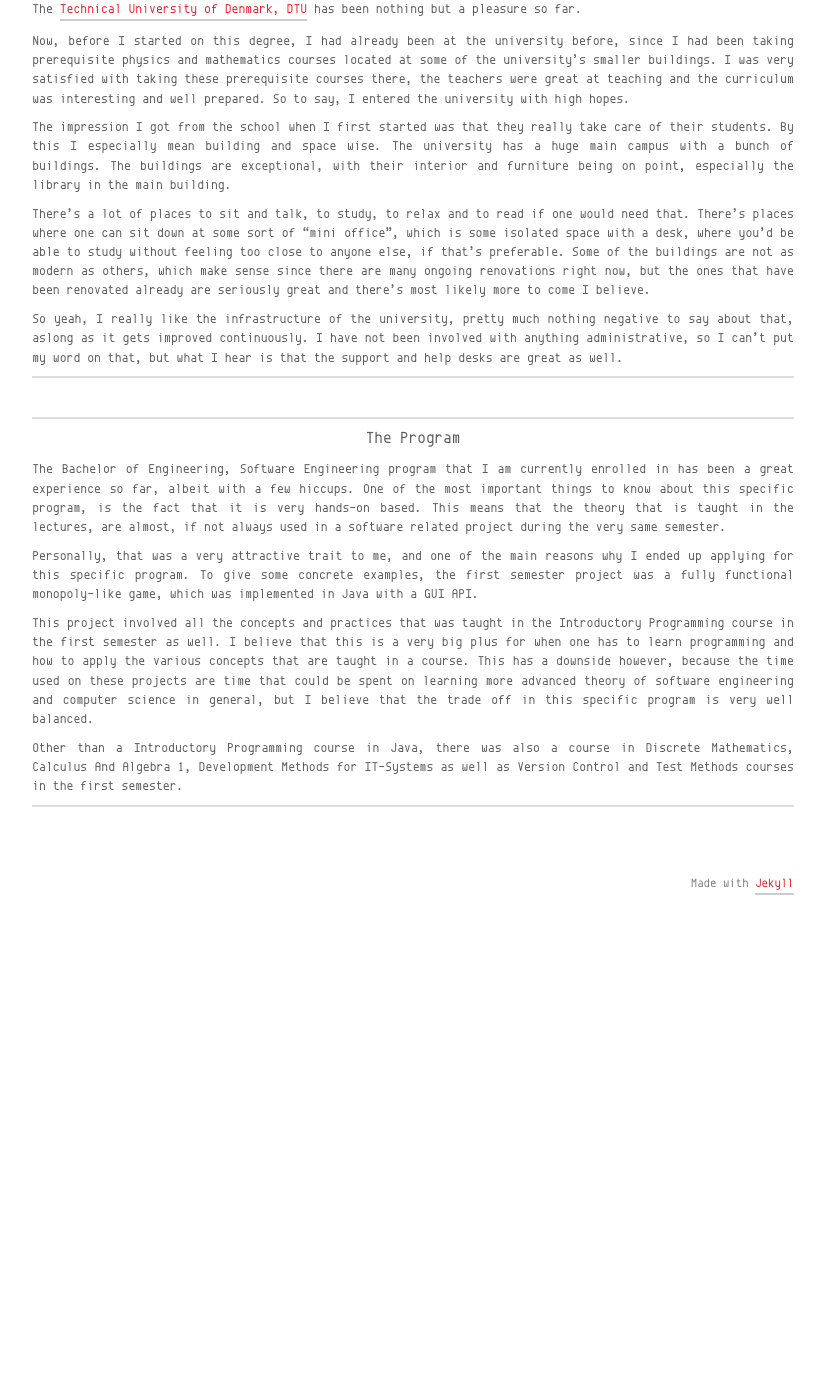
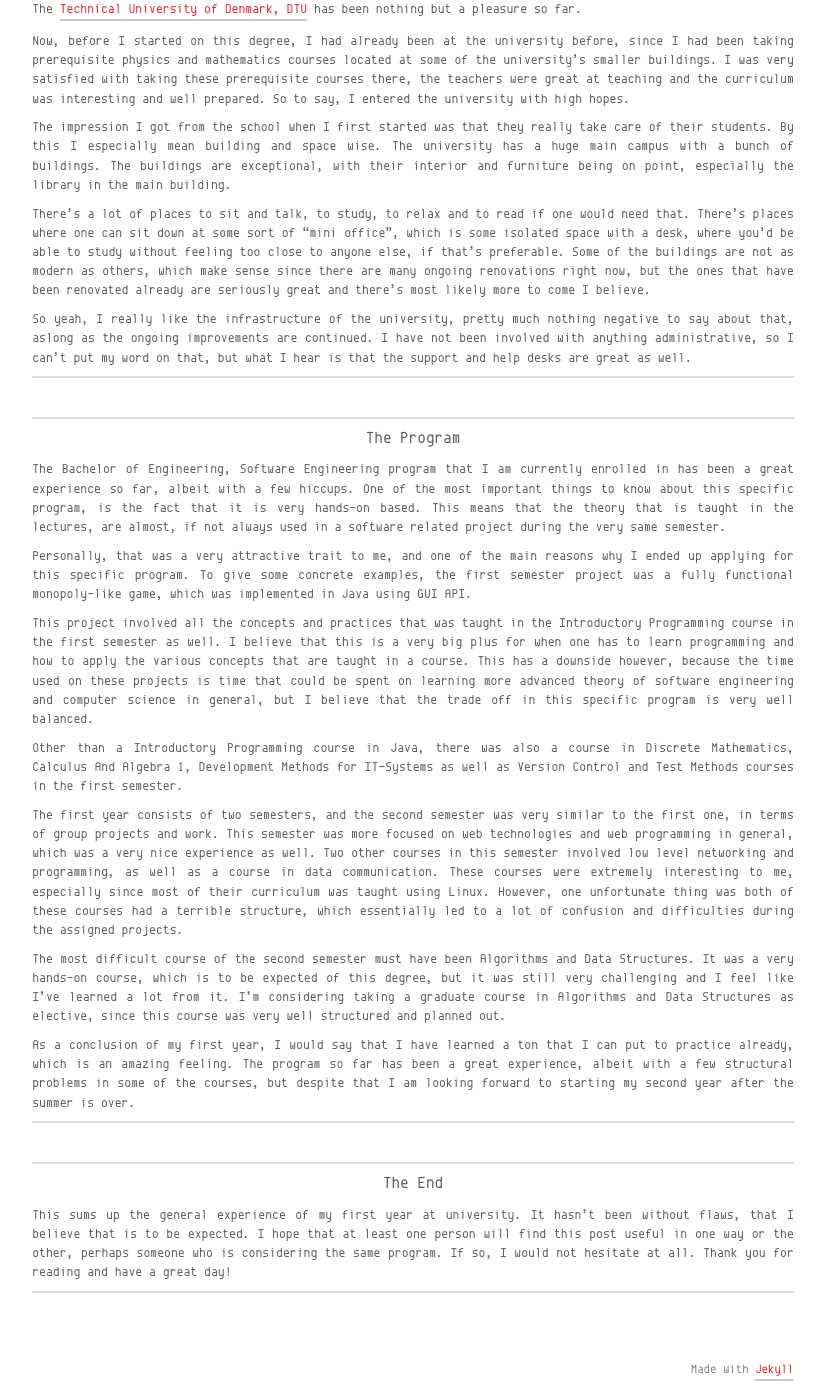
Before and after one commit to InAbsencia/inabsentia.io, a Jekyll site: the page built from src/_posts/2017-06-22-First-Year-Of-BEng-Software-Engineering.markdown, in a window 1280 px wide and 1400 px high, scrolled down 546 px. Shown: the whole window, without its empty margins (227-1052 px from the left). Built offline with Jekyll 4.4.1, drawn with Linux system fonts in a browser that asks for light colours; before the commit the page ends 1460 px from its top, so only the background shows below that.

Commit message:
Small changes. :)

```diff
--- a/_config.yml
+++ b/_config.yml
@@ -1,8 +1,8 @@
 # SEO settings
 title: InAbsentia
 description: "*nix site about software engineering and other wonderful niche things"
-keywords: "ricing, linux, nix, unix, bsd, arch, gentoo, funtoo, open-source, gpl, mit, git, code, coding, programming, software, engineering,
-    development, developer, programmer, computer, science, security, network, networking, personal, website, projects"
+keywords: "ricing, linux, nix, unix, bsd, arch, gentoo, funtoo, ubuntu, open-source, gpl, mit, git, code, coding, programming, software, engineer,
+           engineering, development, developer, programmer, computer, science, security, network, networking, personal, website, projects"
 
 url: https://inabsentia.io
 baseurl: null
--- a/src/_posts/2017-06-22-First-Year-Of-BEng-Software-Engineering.markdown
+++ b/src/_posts/2017-06-22-First-Year-Of-BEng-Software-Engineering.markdown
@@ -36,8 +36,8 @@ Some of the buildings are not as modern as others, which make sense since there
 great and there's most likely more to come I believe.
 {: style="text-align: justify;"}
 
-So yeah, I really like the infrastructure of the university, pretty much nothing negative to say about that, aslong as it gets improved continuously. I have not been involved with anything
-administrative, so I can't put my word on that, but what I hear is that the support and help desks are great as well.
+So yeah, I really like the infrastructure of the university, pretty much nothing negative to say about that, aslong as the ongoing improvements are continued.
+I have not been involved with anything administrative, so I can't put my word on that, but what I hear is that the support and help desks are great as well.
 {: style="text-align: justify;"}
 <hr>
 <br>
@@ -50,16 +50,39 @@ related project during the very same semester.
 {: style="text-align: justify;"}
 
 Personally, that was a very attractive trait to me, and one of the main reasons why I ended up applying for this specific program. To give some concrete examples, the first semester project
-was a fully functional monopoly-like game, which was implemented in Java with a GUI API.
+was a fully functional monopoly-like game, which was implemented in Java using GUI API.
 {: style="text-align: justify;"}
 
 This project involved all the concepts and practices that was taught in the Introductory Programming course in the first semester as well.
 I believe that this is a very big plus for when one has to learn programming and how to apply the various concepts that are taught in a course.
-This has a downside however, because the time used on these projects are time that could be spent on learning more advanced theory of software engineering and computer science in general,
+This has a downside however, because the time used on these projects is time that could be spent on learning more advanced theory of software engineering and computer science in general,
 but I believe that the trade off in this specific program is very well balanced.
 {: style="text-align: justify;"}
 
 Other than a Introductory Programming course in Java, there was also a course in Discrete Mathematics, Calculus And Algebra 1, Development
 Methods for IT-Systems as well as Version Control and Test Methods courses in the first semester.
 {: style="text-align: justify;"}
+
+The first year consists of two semesters, and the second semester was very similar to the first one, in terms of group projects and work.
+This semester was more focused on web technologies and web programming in general, which was a very nice experience as well. Two other courses
+in this semester involved low level networking and programming, as well as a course in data communication. These courses were extremely interesting to me, especially
+since most of their curriculum was taught using Linux. However, one unfortunate thing was both of these courses had a terrible structure, which essentially led to a lot of confusion
+and difficulties during the assigned projects.
+{: style="text-align: justify;"}
+
+The most difficult course of the second semester must have been Algorithms and Data Structures. It was a very hands-on course, which is to be expected of this degree,
+but it was still very challenging and I feel like I've learned a lot from it. I'm considering taking a graduate course in Algorithms and Data Structures as elective,
+since this course was very well structured and planned out.
+{: style="text-align: justify;"}
+
+As a conclusion of my first year, I would say that I have learned a ton that I can put to practice already, which is an amazing feeling. The program so far has been a great experience, albeit with a few structural problems in some of the courses, but despite that I am looking forward to starting my second year after the summer is over.
+{: style="text-align: justify;"}
 <hr>
+<br>
+<hr>
+<center><h5>The End</h5></center>
+This sums up the general experience of my first year at university. It hasn't been without flaws, that I believe that is to be expected.
+I hope that at least one person will find this post useful in one way or the other, perhaps someone who is considering the same program. If so, I would
+not hesitate at all. Thank you for reading and have a great day!
+{: style="text-align: justify;"}
+<hr>
```
Also changed, not shown: src/_posts/2016-12-23-Welcome.markdown (+4 -4 lines), src/_posts/2017-06-24-Ubuntu-16-04-2-On-The-Razer-Blade-14-2017.markdown (deleted, +0 -7 lines), src/about.md (+3 -2 lines).
